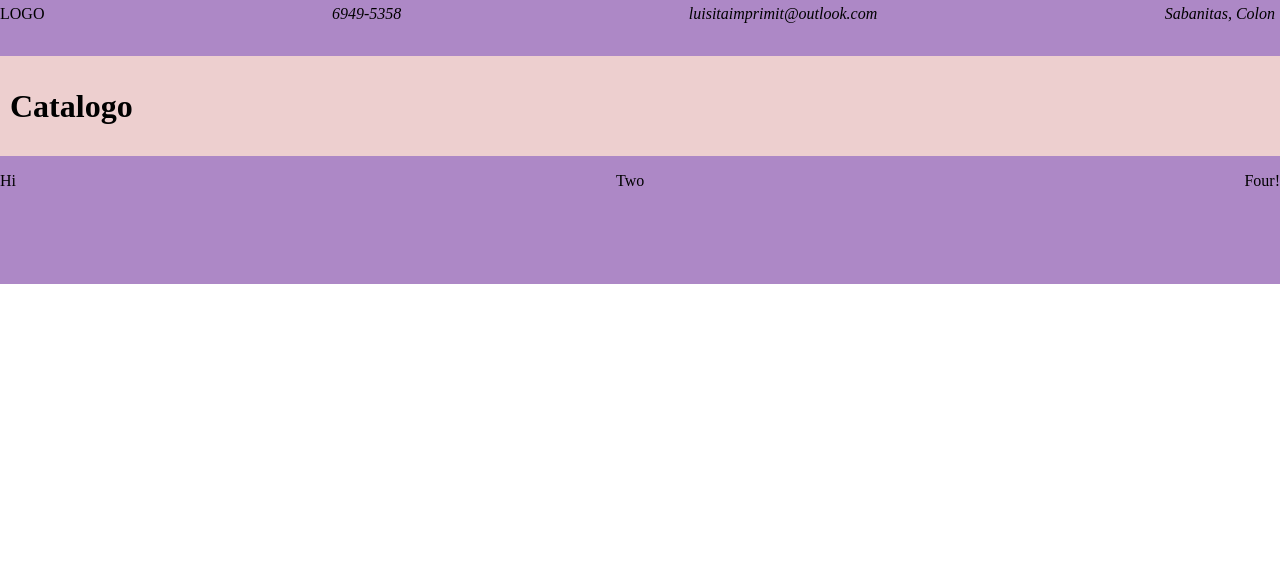
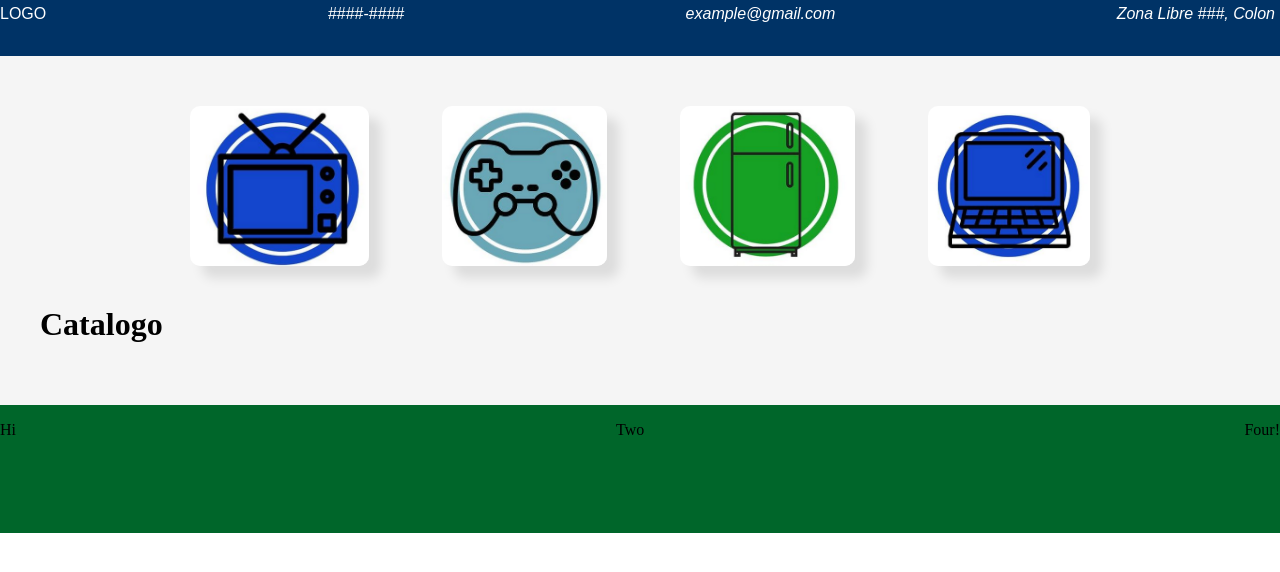
Before and after one commit to JohnnyLiang-OTU/project-sederia, a Django app: template base/templates/base/catalogo.html in a window 1280 px wide. Shown: the top 572 px of the page. Run offline with Django 3.2, Linux system fonts and the light colour scheme; the template is opened without the code that fills it, so the values that code supplies are empty.

Commit message:
added non-dynamic category buttons || color change

```diff
--- a/base/templates/base/catalogo.html
+++ b/base/templates/base/catalogo.html
@@ -4,6 +4,7 @@
 {% load static %}
 <link rel="stylesheet" href="{% static 'css/catalogo.css' %}">
 <div id="content">
+    {% include 'category.html' %}
     <h1 class="title">Catalogo</h1>
     <div id="card_container">
         {% for product in product_query %}
--- /dev/null
+++ b/base/templates/base/category.html
@@ -0,0 +1,18 @@
+{% load static %}
+{% block category %}
+<link href="{% static 'css/category.css' %}" rel="stylesheet">
+<div class="category">
+    <a class="clickable_icon" href="#">
+        <img src="{% static 'images/category/tv.png' %}" alt="Televisores" class="category_image">
+    </a>
+    <a class="clickable_icon" href="#">
+        <img src="{% static 'images/category/console.png' %}" alt="Consolas" class="category_image">
+    </a>
+    <a class="clickable_icon" href="#">
+        <img src="{% static 'images/category/fridge.png' %}" alt="Refrigeradores" class="category_image">
+    </a>
+    <a class="clickable_icon" href="#">
+        <img src="{% static 'images/category/laptop.png' %}" alt="Laptops" class="category_image">
+    </a>
+</div>
+{% endblock category %}
--- a/base/templates/base/navbar.html
+++ b/base/templates/base/navbar.html
@@ -5,7 +5,7 @@
 <link rel="stylesheet" href="{% static 'css/navbar.css' %}">
 <div class="navbar">
     <div>LOGO</div>
-    <i class="fa-brands fa-whatsapp">6949-5358</i>
-    <i class="fas fa-envelope">luisitaimprimit@outlook.com</i>
-    <i class="fas fa-map-marker-alt">Sabanitas, Colon</i>
+    <i class="fa-brands fa-whatsapp">####-####</i>
+    <i class="fas fa-envelope">example@gmail.com</i>
+    <i class="fas fa-map-marker-alt">Zona Libre ###, Colon</i>
 </div>
--- a/static/css/catalogo.css
+++ b/static/css/catalogo.css
@@ -1,12 +1,14 @@
 #content{
-    padding: 10px;
+    padding: 10px 40px 40px 40px;
     margin: 0;
-    background-color: #edcfcf;
+    background-color: #F5F5F5;
 }
 
 #card_container{
     display: grid;
     grid-template-columns: 1fr 1fr 1fr 1fr 1fr 1fr;
+    gap: 10px;
+    /* padding: 30px; */
 }
 
 .card{
@@ -14,7 +16,7 @@
     padding: 10px;
     margin: 5px;
     border-radius: 10px;
-    background-color: white;
+    background-color: #FFFFFF;
     align-items: center;
     /* justify-content: center; */
     /* width: 300px; */
@@ -29,3 +31,7 @@
     height: 100%;
     width: 100%;
 }
+
+.card_content{
+    font-family: roboto, 'sans-serif', monospace;
+}
--- /dev/null
+++ b/static/css/category.css
@@ -0,0 +1,20 @@
+.category{
+    /* border: 5px solid black; */
+    width: 75%;
+    margin: 40px auto;
+    display: flex;
+    justify-content: space-between;
+}
+
+.category_image{
+    border-radius: 10px;
+    height: 160px;
+    width: auto;
+    box-shadow: 12px 12px 12px rgba(0, 0, 0, 0.1);
+    display: block;
+    transition: transform 0.3s ease;
+}
+
+.category_image:hover{
+    transform: translateY(-5px) scale(1.05);
+}
--- a/static/css/footer.css
+++ b/static/css/footer.css
@@ -3,7 +3,7 @@
     padding: 0;
     display: flex;
     height: 10vw;
-    background-color: #AD88C6;
+    background-color: #00662a;
     bottom: 0;
     /* position: absolute; */
     width: 100%;
--- a/static/css/navbar.css
+++ b/static/css/navbar.css
@@ -3,6 +3,8 @@
     padding: 5px 5px 0 0;
     display: flex;
     height: 4vw;
-    background-color: #AD88C6;
+    background-color: #003366;
     justify-content: space-between;
+    font-family:'Arial-Black', sans-serif;
+    color: white;
 }
```
Also changed, not shown: static/images/category/console.png (added), static/images/category/fridge.png (added), static/images/category/laptop.png (added), static/images/category/tv.png (added).
